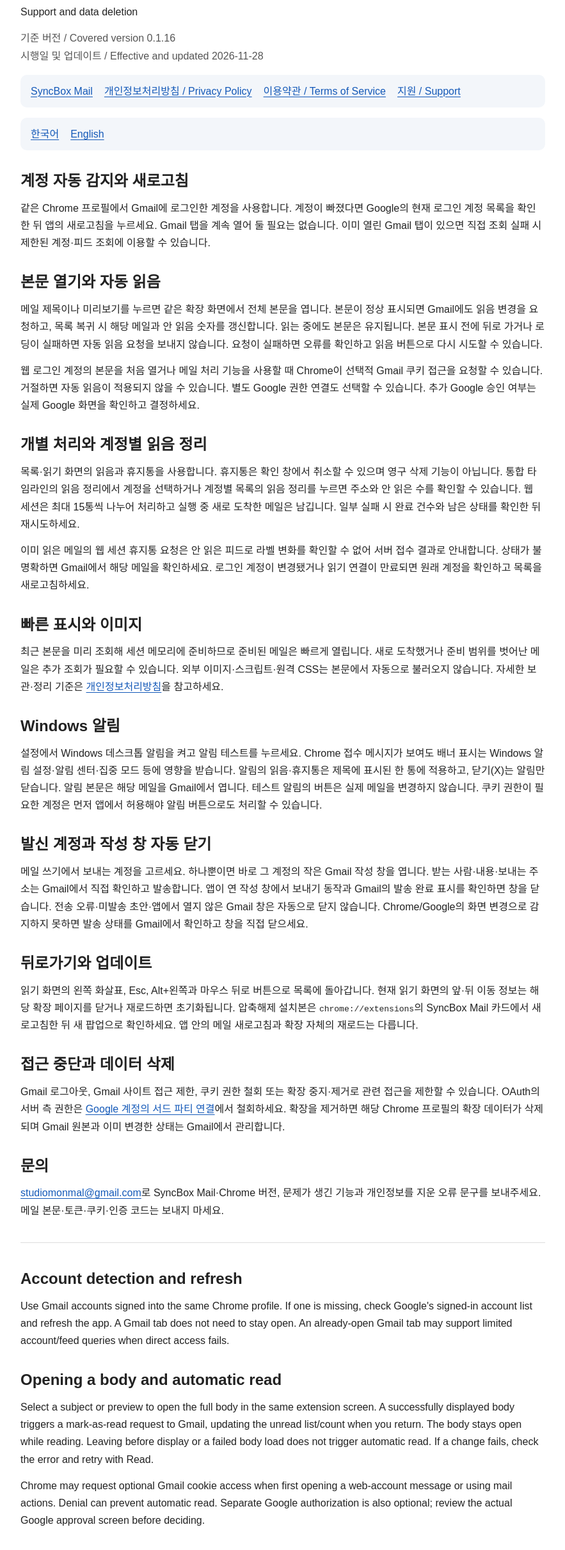
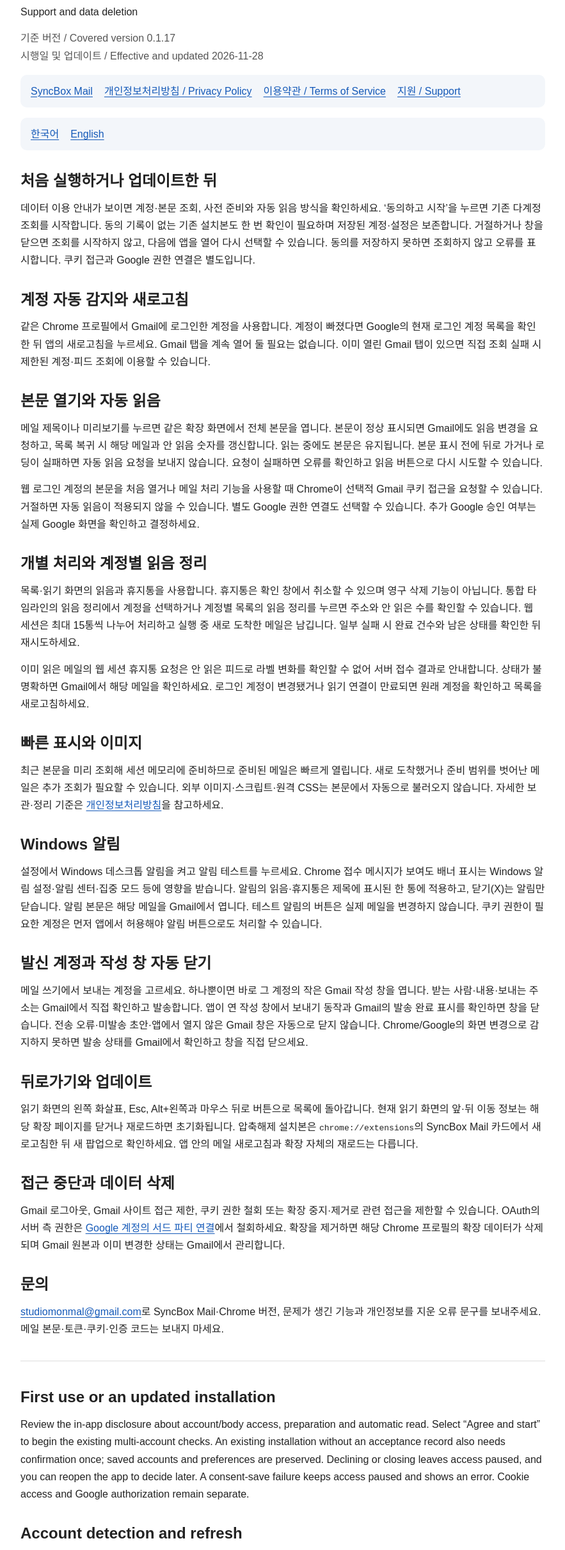
Before and after one commit to archNetwa/studiomonmal, a plain HTML site: page apps/syncbox-mail/support/index.html in a window 1280 px wide. Shown: the part 128-2551 px from the top of the page at 64% size, without its empty margins (198-1081 px from the left). Drawn offline with Linux system fonts and the light colour scheme.

Commit message:
docs(syncbox-mail): disclose first-run consent before data access

```diff
--- a/apps/syncbox-mail/support/index.html
+++ b/apps/syncbox-mail/support/index.html
@@ -14,7 +14,7 @@
   <p class="sub">Studio Monmal · SyncBox Mail</p>
   <h1>지원 및 데이터 삭제</h1>
   <p lang="en">Support and data deletion</p>
-  <p class="sub">기준 버전 / Covered version 0.1.16<br>시행일 및 업데이트 / Effective and updated <time datetime="2026-11-28">2026-11-28</time></p>
+  <p class="sub">기준 버전 / Covered version 0.1.17<br>시행일 및 업데이트 / Effective and updated <time datetime="2026-11-28">2026-11-28</time></p>
 </header>
 <nav aria-label="앱 문서 / App documents">
   <a href="../">SyncBox Mail</a>
@@ -25,6 +25,8 @@
 <div class="lang"><a href="#ko">한국어</a><a href="#en" lang="en">English</a></div>
 <main>
 <section id="ko" lang="ko">
+<h2>처음 실행하거나 업데이트한 뒤</h2>
+  <p>데이터 이용 안내가 보이면 계정·본문 조회, 사전 준비와 자동 읽음 방식을 확인하세요. ‘동의하고 시작’을 누르면 기존 다계정 조회를 시작합니다. 동의 기록이 없는 기존 설치본도 한 번 확인이 필요하며 저장된 계정·설정은 보존합니다. 거절하거나 창을 닫으면 조회를 시작하지 않고, 다음에 앱을 열어 다시 선택할 수 있습니다. 동의를 저장하지 못하면 조회하지 않고 오류를 표시합니다. 쿠키 접근과 Google 권한 연결은 별도입니다.</p>
 <h2>계정 자동 감지와 새로고침</h2>
   <p>같은 Chrome 프로필에서 Gmail에 로그인한 계정을 사용합니다. 계정이 빠졌다면 Google의 현재 로그인 계정 목록을 확인한 뒤 앱의 새로고침을 누르세요. Gmail 탭을 계속 열어 둘 필요는 없습니다. 이미 열린 Gmail 탭이 있으면 직접 조회 실패 시 제한된 계정·피드 조회에 이용할 수 있습니다.</p>
   <h2>본문 열기와 자동 읽음</h2>
@@ -48,6 +50,8 @@
 </section>
 <hr>
 <section id="en" lang="en">
+<h2>First use or an updated installation</h2>
+  <p>Review the in-app disclosure about account/body access, preparation and automatic read. Select “Agree and start” to begin the existing multi-account checks. An existing installation without an acceptance record also needs confirmation once; saved accounts and preferences are preserved. Declining or closing leaves access paused, and you can reopen the app to decide later. A consent-save failure keeps access paused and shows an error. Cookie access and Google authorization remain separate.</p>
 <h2>Account detection and refresh</h2>
   <p>Use Gmail accounts signed into the same Chrome profile. If one is missing, check Google's signed-in account list and refresh the app. A Gmail tab does not need to stay open. An already-open Gmail tab may support limited account/feed queries when direct access fails.</p>
   <h2>Opening a body and automatic read</h2>
```
Also changed, not shown: apps/syncbox-mail/index.html (+3 -1 lines), apps/syncbox-mail/privacy/index.html (+3 -1 lines), apps/syncbox-mail/terms/index.html (+3 -1 lines).
